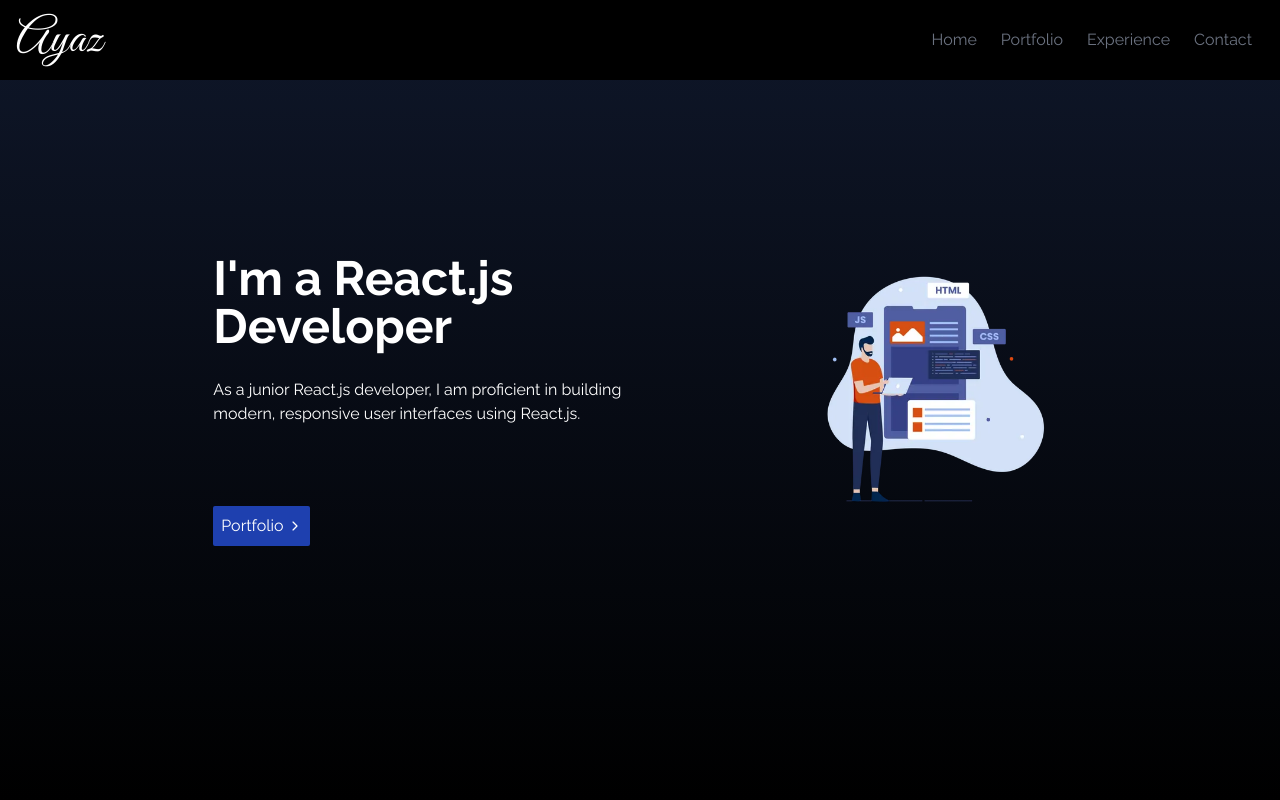
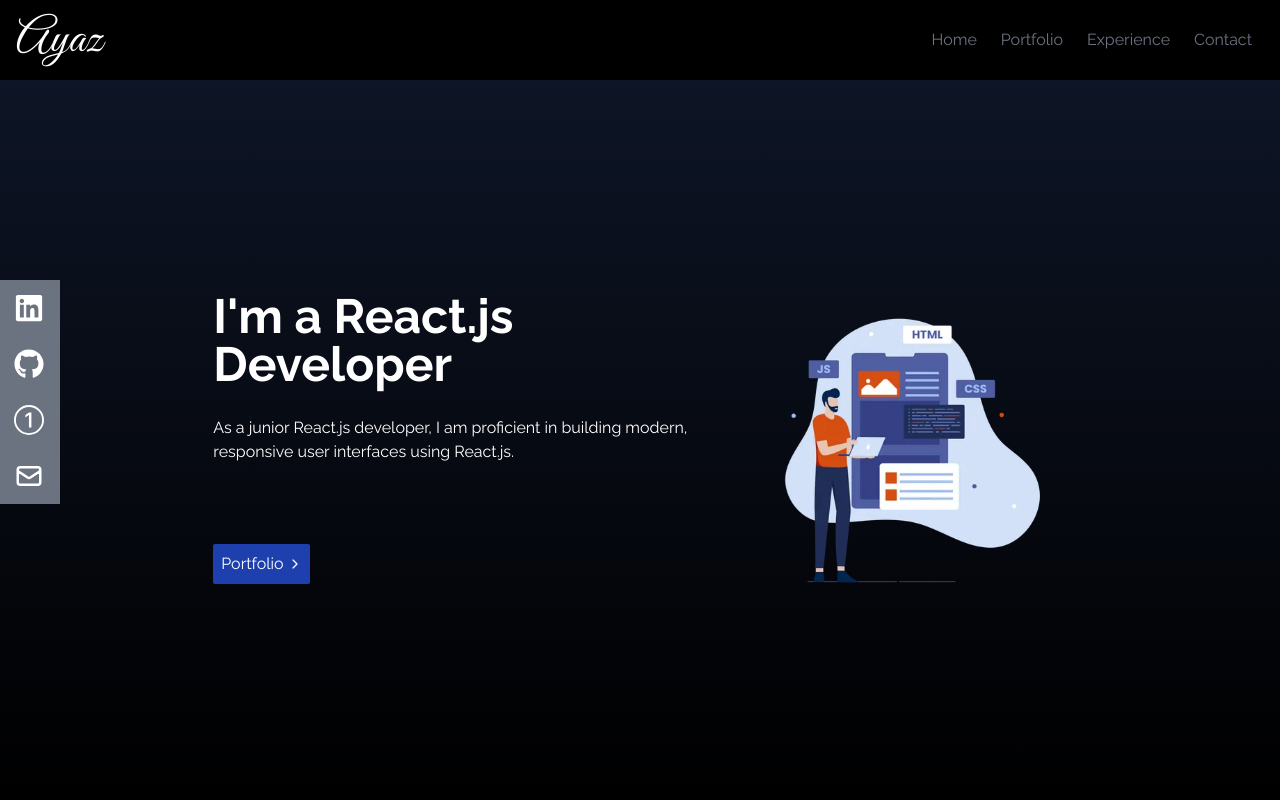
Before and after one commit to ayaz-qureshi/personal_portfolio, a React (Create React App) app: page / in a window 1280 px wide. Shown: the top 800 px of the page. Built offline with nearby package versions, Linux system fonts and the light colour scheme.

Commit message:
responsive issue fixed

```diff
--- a/src/components/Home.js
+++ b/src/components/Home.js
@@ -4,9 +4,9 @@ import Heri from '../assets/Heri.png';
 
 const Home = () => {
   return (
-    <div name="home" style={{ zIndex: 5 }} className='bg-gradient-to-t from-black to-slate-900 bg-blend-overlay flex justify-center items-center h-screen sm:max-h-screen'>
-      <div className='flex flex-col md:flex-row w-2/3 items-center md:items-start '>
-        <div className='flex items-start justify-start flex-col text-white md:mr-32'>
+    <div name="home"  className='bg-gradient-to-t from-black to-slate-900  flex justify-center items-center min-h-screen pt-24'>
+      <div className='flex flex-col md:flex-row w-2/3 items-center md:items-start'>
+        <div className='flex items-start justify-start flex-col text-white '>
           <h2 className='text-5xl font-bold mb-7'>I'm a React.js Developer</h2>
           <p>As a junior React.js developer, I am proficient in building modern, responsive user interfaces using React.js.</p>
           <div className='group flex items-center bg-blue-800 p-2 mt-5 sm:mt-20 rounded-sm'>
--- a/src/components/Navbar.js
+++ b/src/components/Navbar.js
@@ -31,7 +31,7 @@ const Navbar = () => {
 
   return (
     <>
-      <nav style={{ zIndex: 10 }} className="bg-black w-full h-20 text-white fixed flex justify-between px-4 items-center">
+      <nav  className="bg-black w-full h-20 text-white fixed flex justify-between px-4 items-center">
         <h1 className="font-greatVibes text-5xl">Ayaz</h1>
         <div >
           <ul className="hidden md:flex">
```
